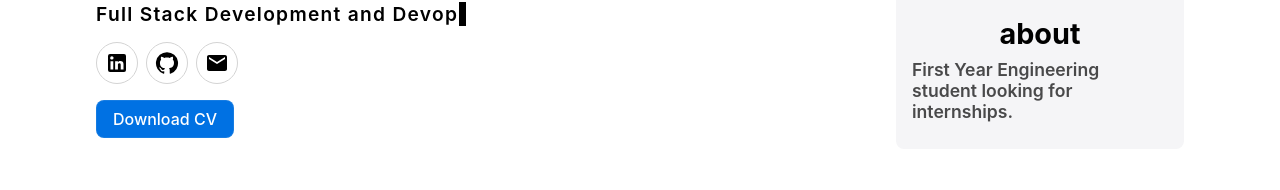
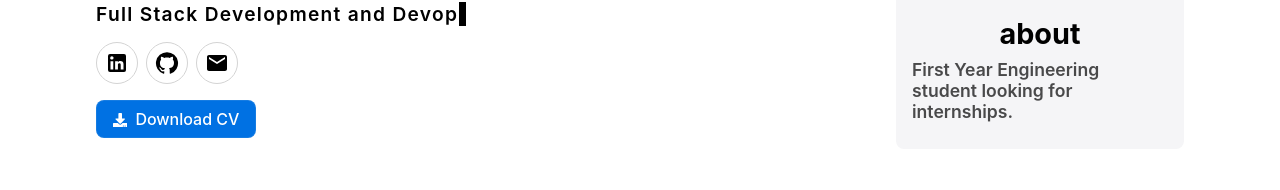
Before and after one commit to priyanshu16095/portfolio, a React (Vite) app: page / in a window 1280 px wide. Shown: the part 317-507 px from the top of the page. Built offline with nearby package versions, Linux system fonts and the light colour scheme.

Commit message:
new commit

```diff
--- a/src/components/Contact.jsx
+++ b/src/components/Contact.jsx
@@ -5,6 +5,7 @@ import LocationOnIcon from '@mui/icons-material/LocationOn';
 import GitHubIcon from '@mui/icons-material/GitHub';
 import LinkedInIcon from '@mui/icons-material/LinkedIn';
 import XIcon from '@mui/icons-material/X';
+import { IoIosSend } from "react-icons/io";
 
 function Contact() {
   function handleCopy() {
@@ -30,7 +31,7 @@ function Contact() {
                 <input type="text" className="contactInput" placeholder='Email' />
               </div>
               <textarea placeholder='Message' cols="30" rows="5" className='messageInput contactInput' />
-              <div className="formButtonDiv flex-e"><button className="formButton button" onClick={handleSubmitMessage}>Send Message</button></div>
+              <div className="formButtonDiv flex-e"><button className="formButton button flex-c gap-1" onClick={handleSubmitMessage}><IoIosSend className='send__icon' />Send Message</button></div>
             </div>
           </div>
         </div>
--- a/src/components/Hero.jsx
+++ b/src/components/Hero.jsx
@@ -3,6 +3,7 @@ import './style.css'
 import LinkedInIcon from '@mui/icons-material/LinkedIn';
 import GitHubIcon from '@mui/icons-material/GitHub';
 import EmailIcon from '@mui/icons-material/Email';
+import { FaDownload } from "react-icons/fa";
 
 function Hero() {
   function handleClick() {
@@ -32,7 +33,7 @@ function Hero() {
               <a href="https://github.com/priyanshu16095" target='_blank' className='round'><GitHubIcon className='icon' /></a>
               <div className="round"><EmailIcon onClick={handleCopy} className='icon' /></div>
             </div>
-            <button className="button" onClick={handleClick}>Download CV</button>
+            <button className="button flex-c" onClick={handleClick}><FaDownload className='download__icon' />Download CV</button>
           </div>
 
           <div className="heroRight displayNone">
--- a/src/components/style.css
+++ b/src/components/style.css
@@ -228,6 +228,14 @@
     height: 2.8rem;
     margin-top: 0.5rem;
 }
+.send__icon {
+    margin: 0.1rem 0.5rem 0 0;
+    font-size: 1.1rem;
+}
+.download__icon {
+    margin: 0.1rem 0.5rem 0 0;
+    font-size: 0.9rem;
+}
 
 /* PROJECTS------------------------------------- */
 .projectsContainer {
```
Also changed, not shown: src/components/Navbar.jsx (+20 -1 lines).
